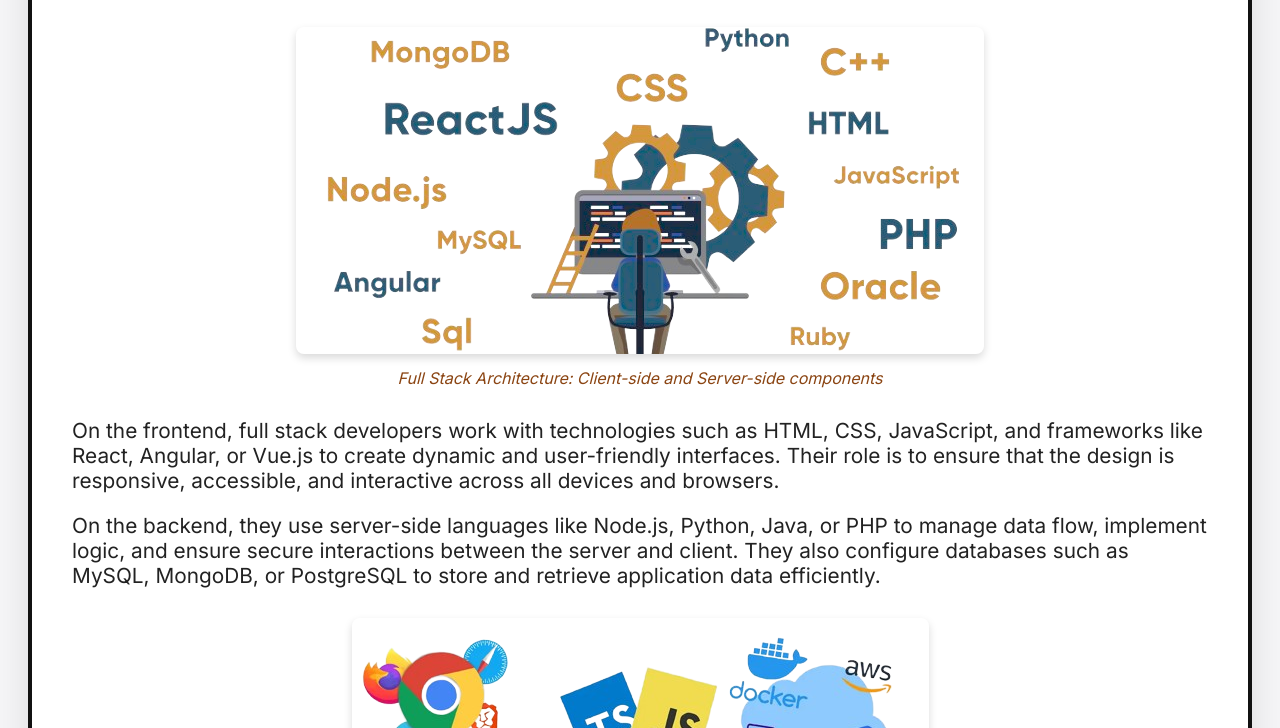
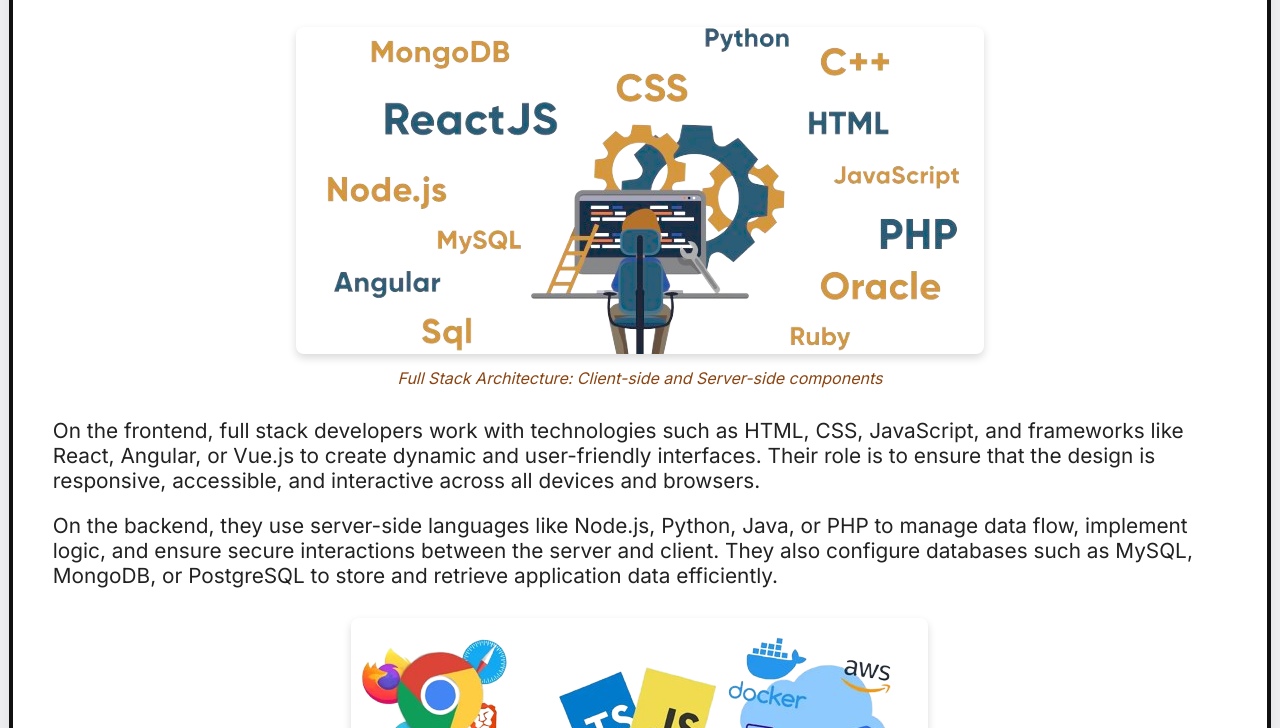
Before and after one commit to Surendhar-SRS/Surendhar-SRS.github.io, a plain HTML site: page index.html in a window 1280 px wide. Shown: the part 705-1433 px from the top of the page. Drawn offline with Linux system fonts and the light colour scheme.

Commit message:
Update index.css

```diff
--- a/index.css
+++ b/index.css
@@ -10,7 +10,7 @@ body {
 .site-wrapper {
   background: #fff;
   max-width: 1400;/* Increased from 1200px */
-  width: 95%; /* Changed from 96% to 100% */
+  width: 98%; /* Changed from 96% to 100% */
   margin: 0 auto; /* Removed top/bottom margin */
   border: 4px solid #111;
   border-radius: 20px;
```
